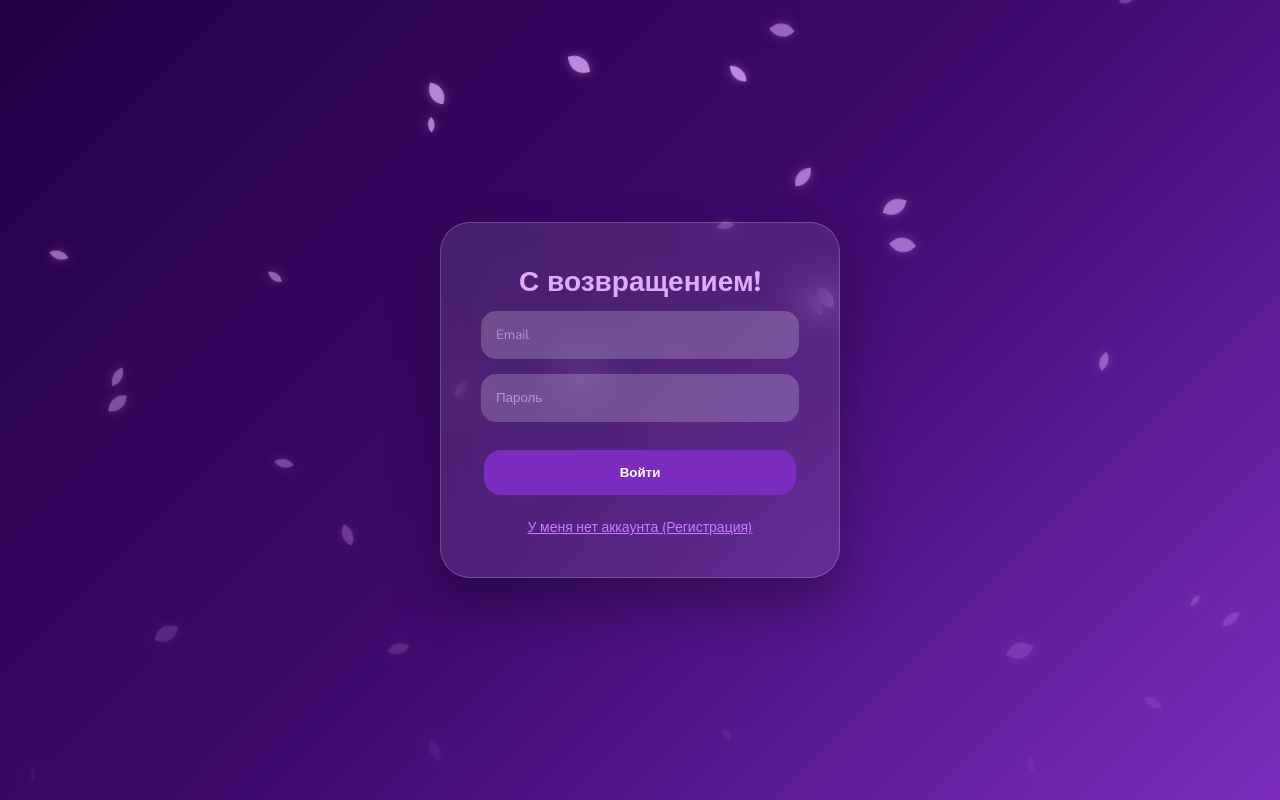
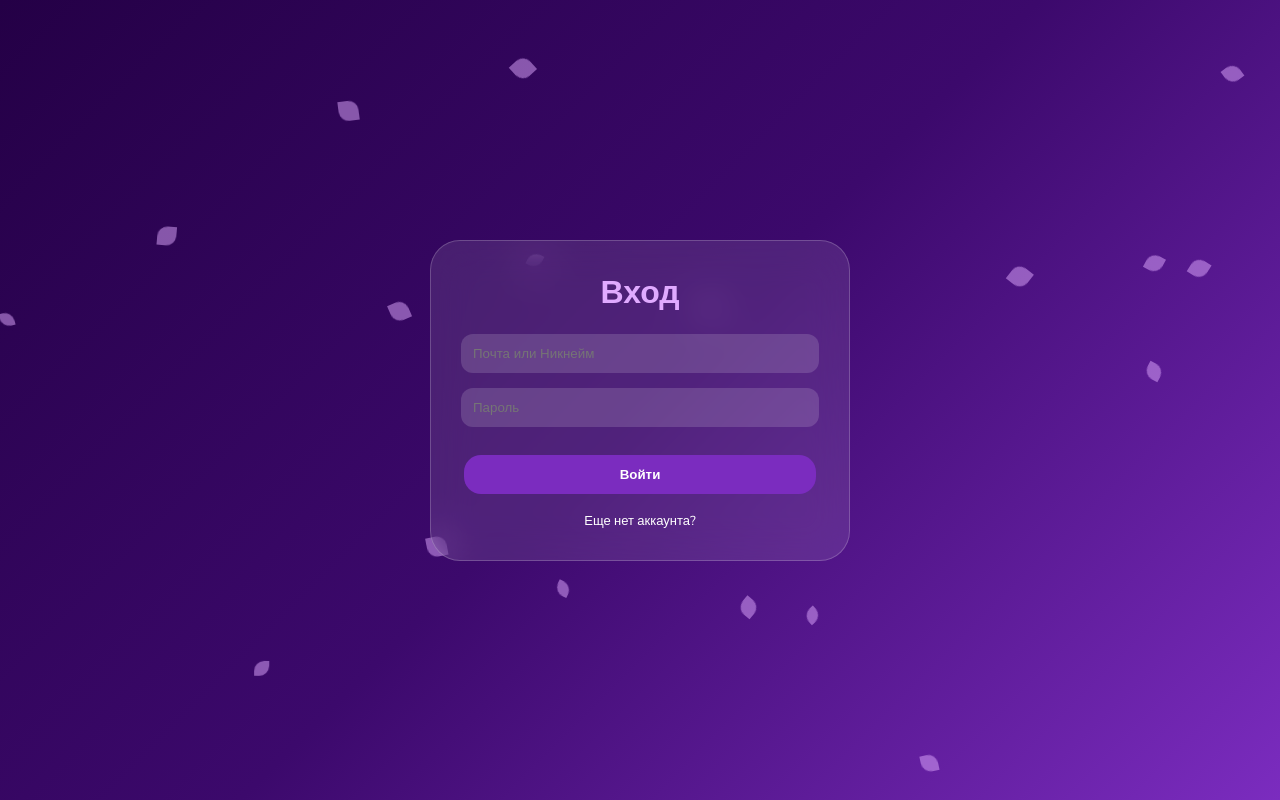
Before and after one commit to artemvergunov2009-ui/posmotri-v-okno-ad, a Flask app: page / in a window 1280 px wide. Run offline with Flask 3, Linux system fonts and the light colour scheme.

Commit message:
Update index.html

```diff
--- a/templates/index.html
+++ b/templates/index.html
@@ -3,152 +3,145 @@
 <head>
     <meta charset="UTF-8">
     <meta name="viewport" content="width=device-width, initial-scale=1.0">
-    <title>MediaStudio — Весна</title>
+    <title>MediaStudio</title>
     <link href="https://fonts.googleapis.com/css2?family=Nunito:wght@400;600;800&display=swap" rel="stylesheet">
     <style>
+        /* Весь твой предыдущий CSS + новые стили уведомлений */
         * { box-sizing: border-box; margin: 0; padding: 0; }
         body {
             font-family: 'Nunito', sans-serif;
             background: linear-gradient(135deg, #240046 0%, #3c096c 50%, #7b2cbf 100%);
-            color: #fff;
-            min-height: 100vh;
-            overflow: hidden;
-            display: flex;
-            justify-content: center;
-            align-items: center;
+            color: #fff; min-height: 100vh; overflow: hidden;
+            display: flex; justify-content: center; align-items: center;
         }
 
-        #flowers-container { position: fixed; top: 0; left: 0; width: 100%; height: 100%; pointer-events: none; z-index: 1; }
-        .flower {
-            position: absolute; top: -20px; background: #e0aaff; border-radius: 15px 0 15px 0;
-            opacity: 0.6; animation: fall linear forwards; box-shadow: 0 0 10px rgba(224, 170, 255, 0.5);
+        /* УВЕДОМЛЕНИЯ ВНУТРИ САЙТА */
+        #status-msg {
+            position: fixed; top: 20px; right: 20px; padding: 15px 25px;
+            border-radius: 15px; z-index: 100; display: none;
+            backdrop-filter: blur(10px); font-weight: 600;
+            animation: slideIn 0.5s ease;
         }
-        @keyframes fall {
-            0% { transform: translateY(-20px) rotate(0deg); opacity: 0; }
-            10% { opacity: 0.8; }
-            100% { transform: translateY(105vh) rotate(720deg); opacity: 0; }
+        .msg-error { background: rgba(255, 75, 75, 0.2); border: 1px solid #ff4b4b; color: #ff4b4b; }
+        .msg-success { background: rgba(75, 255, 75, 0.2); border: 1px solid #4bff4b; color: #4bff4b; }
+
+        @keyframes slideIn { from { transform: translateX(100%); } to { transform: translateX(0); } }
+
+        .content-card {
+            background: rgba(255, 255, 255, 0.1); backdrop-filter: blur(20px);
+            padding: 30px; border-radius: 30px; border: 1px solid rgba(255, 255, 255, 0.2);
+            width: 90%; max-width: 420px; z-index: 2; text-align: center;
         }
 
-        .content-card {
-            background: rgba(255, 255, 255, 0.1);
-            backdrop-filter: blur(20px);
-            padding: 40px; border-radius: 30px;
-            border: 1px solid rgba(255, 255, 255, 0.2);
-            box-shadow: 0 25px 50px rgba(0,0,0,0.3);
-            width: 90%; max-width: 400px; z-index: 2; text-align: center;
+        /* Поля ввода */
+        .input-row { display: flex; gap: 10px; margin-bottom: 15px; }
+        input {
+            width: 100%; padding: 12px; border: none; border-radius: 12px;
+            background: rgba(255, 255, 255, 0.15); color: #fff; outline: none;
         }
+        .hidden { display: none; }
 
-        h1 { font-size: 28px; margin-bottom: 10px; color: #e0aaff; }
-        .toggle-text { font-size: 14px; margin-top: 20px; cursor: pointer; color: #c77dff; text-decoration: underline; }
-
-        .input-group { margin-bottom: 15px; }
-        input {
-            width: 100%; padding: 15px; border: none; border-radius: 15px;
-            background: rgba(255, 255, 255, 0.2); color: #fff;
-            font-family: 'Nunito', sans-serif; outline: none; transition: 0.3s;
-        }
-        input::placeholder { color: #e0aaff; opacity: 0.7; }
-        input:focus { background: rgba(255, 255, 255, 0.3); box-shadow: 0 0 15px rgba(157, 78, 221, 0.4); }
-
-        .rainbow-btn {
-            position: relative; padding: 3px; border-radius: 20px; background: transparent;
-            border: none; cursor: pointer; overflow: hidden; width: 100%; margin-top: 10px;
-        }
-        .rainbow-btn span {
-            display: block; padding: 15px; background: #7b2cbf; border-radius: 17px;
-            font-weight: 800; color: #fff; position: relative; z-index: 2; transition: 0.3s;
-        }
-        .rainbow-btn::before {
-            content: ''; position: absolute; top: -50%; left: -50%; width: 200%; height: 200%;
-            background: conic-gradient(#ff0000, #ff7f00, #ffff00, #00ff00, #0000ff, #4b0082, #8b00ff, #ff0000);
-            z-index: 1; opacity: 0; transition: 0.3s;
-        }
-        .rainbow-btn:hover::before { opacity: 1; animation: spin 2s linear infinite; }
+        /* Кнопка и лепестки (оставляем старые) */
+        .rainbow-btn { position: relative; padding: 3px; border-radius: 20px; background: transparent; border: none; cursor: pointer; overflow: hidden; width: 100%; margin-top: 10px; }
+        .rainbow-btn span { display: block; padding: 12px; background: #7b2cbf; border-radius: 17px; font-weight: 800; color: #fff; position: relative; z-index: 2; }
+        .rainbow-btn:hover::before { content: ''; position: absolute; top: -50%; left: -50%; width: 200%; height: 200%; background: conic-gradient(#ff0000, #ff7f00, #ffff00, #00ff00, #0000ff, #4b0082, #8b00ff, #ff0000); z-index: 1; animation: spin 2s linear infinite; }
         @keyframes spin { 100% { transform: rotate(360deg); } }
-
-        .hidden { display: none; }
+        #flowers-container { position: fixed; top: 0; left: 0; width: 100%; height: 100%; pointer-events: none; z-index: 1; }
+        .flower { position: absolute; background: #e0aaff; border-radius: 10px 0; opacity: 0.5; animation: fall linear forwards; }
+        @keyframes fall { to { transform: translateY(110vh) rotate(720deg); } }
     </style>
 </head>
 <body>
+    <div id="status-msg"></div>
     <div id="flowers-container"></div>
 
     <div class="content-card">
-        <h1 id="form-title">С возвращением!</h1>
+        <h1 id="form-title" style="margin-bottom: 20px; color: #e0aaff;">Вход</h1>
 
         <form id="loginForm">
-            <div class="input-group"><input type="email" id="loginEmail" placeholder="Email" required></div>
-            <div class="input-group"><input type="password" id="loginPass" placeholder="Пароль" required></div>
+            <input type="text" id="loginInput" placeholder="Почта или Никнейм" style="margin-bottom: 15px;" required>
+            <input type="password" id="loginPass" placeholder="Пароль" style="margin-bottom: 15px;" required>
             <button type="submit" class="rainbow-btn"><span>Войти</span></button>
-            <p class="toggle-text" onclick="toggleForms()">У меня нет аккаунта (Регистрация)</p>
+            <p style="margin-top: 15px; font-size: 13px; cursor: pointer;" onclick="toggle()">Еще нет аккаунта?</p>
         </form>
 
         <form id="registerForm" class="hidden">
-            <div class="input-group"><input type="text" id="regUser" placeholder="Никнейм" required></div>
-            <div class="input-group"><input type="email" id="regEmail" placeholder="Email" required></div>
-            <div class="input-group"><input type="password" id="regPass" placeholder="Пароль" required></div>
-            <button type="submit" class="rainbow-btn"><span>Создать аккаунт</span></button>
-            <p class="toggle-text" onclick="toggleForms()">Уже есть аккаунт? Войти</p>
+            <div class="input-row">
+                <input type="text" id="regFirst" placeholder="Имя" required>
+                <input type="text" id="regLast" placeholder="Фамилия" required>
+            </div>
+            <input type="text" id="regUser" placeholder="Никнейм" style="margin-bottom: 15px;" required>
+            <input type="email" id="regEmail" placeholder="Email" style="margin-bottom: 15px;" required>
+            <input type="password" id="regPass" placeholder="Пароль" style="margin-bottom: 15px;" required>
+            <button type="submit" class="rainbow-btn"><span>Создать профиль</span></button>
+            <p style="margin-top: 15px; font-size: 13px; cursor: pointer;" onclick="toggle()">Уже есть аккаунт?</p>
         </form>
     </div>
 
     <script>
-        const API_URL = 'https://mediastudio-creative-mdpz.onrender.com/api';
+        const API = 'https://mediastudio-creative-mdpz.onrender.com/api';
 
-        // Переключение между формами
-        function toggleForms() {
+        function showMsg(text, isError = false) {
+            const el = document.getElementById('status-msg');
+            el.innerText = text;
+            el.className = isError ? 'msg-error' : 'msg-success';
+            el.style.display = 'block';
+            setTimeout(() => { el.style.display = 'none'; }, 4000);
+        }
+
+        function toggle() {
             document.getElementById('loginForm').classList.toggle('hidden');
             document.getElementById('registerForm').classList.toggle('hidden');
-            const title = document.getElementById('form-title');
-            title.innerText = title.innerText === 'С возвращением!' ? 'Регистрация' : 'С возвращением!';
+            document.getElementById('form-title').innerText =
+                document.getElementById('registerForm').classList.contains('hidden') ? 'Вход' : 'Регистрация';
         }
 
-        // Лепестки (снегопад)
-        setInterval(() => {
-            const container = document.getElementById('flowers-container');
-            const flower = document.createElement('div');
-            flower.classList.add('flower');
-            flower.style.left = Math.random() * 100 + 'vw';
-            flower.style.animationDuration = Math.random() * 3 + 2 + 's';
-            const size = Math.random() * 10 + 10;
-            flower.style.width = size + 'px'; flower.style.height = size + 'px';
-            container.appendChild(flower);
-            setTimeout(() => flower.remove(), 5000);
-        }, 100);
-
-        // Логика Входа
-        document.getElementById('loginForm').onsubmit = async (e) => {
+        // РЕГИСТРАЦИЯ
+        document.getElementById('registerForm').onsubmit = async (e) => {
             e.preventDefault();
-            const response = await fetch(`${API_URL}/login`, {
+            const response = await fetch(`${API}/register`, {
                 method: 'POST',
                 headers: {'Content-Type': 'application/json'},
                 body: JSON.stringify({
-                    email: document.getElementById('loginEmail').value,
-                    password: document.getElementById('loginPass').value
-                })
-            });
-            const res = await response.json();
-            if (res.success) {
-                alert(`Привет, ${res.user.username}! Ты успешно вошел.`);
-                localStorage.setItem('user', JSON.stringify(res.user)); // Сохраняем пользователя
-            } else { alert(res.error); }
-        };
-
-        // Логика Регистрации
-        document.getElementById('registerForm').onsubmit = async (e) => {
-            e.preventDefault();
-            const response = await fetch(`${API_URL}/register`, {
-                method: 'POST',
-                headers: {'Content-Type': 'application/json'},
-                body: JSON.stringify({
+                    first_name: document.getElementById('regFirst').value,
+                    last_name: document.getElementById('regLast').value,
                     username: document.getElementById('regUser').value,
                     email: document.getElementById('regEmail').value,
                     password: document.getElementById('regPass').value
                 })
             });
             const res = await response.json();
-            if (res.success) { alert('Успех! Теперь войди в аккаунт.'); toggleForms(); }
-            else { alert(res.error); }
+            if(res.success) { showMsg("Регистрация успешна! Теперь войдите."); toggle(); }
+            else { showMsg(res.error, true); }
         };
+
+        // ВХОД
+        document.getElementById('loginForm').onsubmit = async (e) => {
+            e.preventDefault();
+            const response = await fetch(`${API}/login`, {
+                method: 'POST',
+                headers: {'Content-Type': 'application/json'},
+                body: JSON.stringify({
+                    login_input: document.getElementById('loginInput').value,
+                    password: document.getElementById('loginPass').value
+                })
+            });
+            const res = await response.json();
+            if(res.success) { showMsg(`Привет, ${res.user.username}!`); }
+            else { showMsg("Неверный логин или пароль", true); }
+        };
+
+        // ЛЕПЕСТКИ
+        setInterval(() => {
+            const container = document.getElementById('flowers-container');
+            const f = document.createElement('div');
+            f.className = 'flower';
+            f.style.left = Math.random() * 100 + 'vw';
+            f.style.width = f.style.height = (Math.random() * 10 + 10) + 'px';
+            f.style.animationDuration = (Math.random() * 3 + 2) + 's';
+            container.appendChild(f);
+            setTimeout(() => f.remove(), 5000);
+        }, 150);
     </script>
 </body>
 </html>
```
